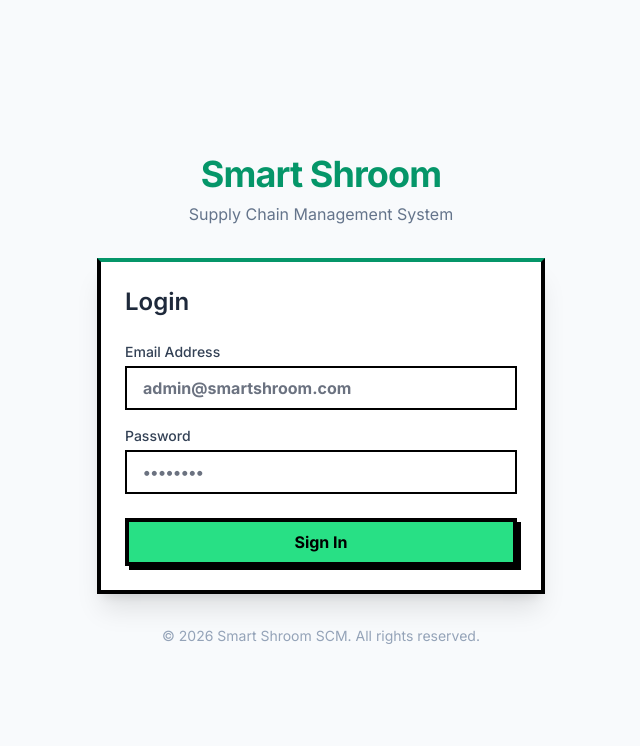
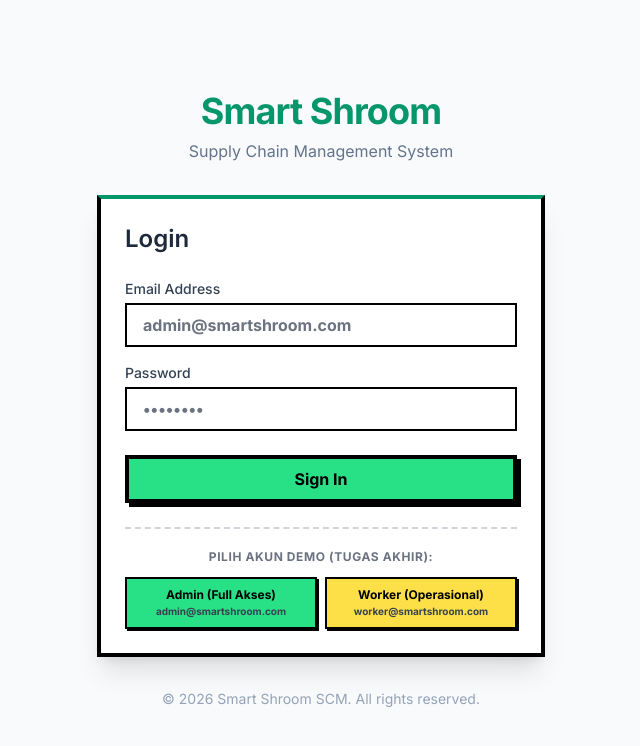
Before and after one commit to Kaz0342/TA, a React (Vite) app in the folder frontend/: page /login in a window 1280 px wide. Shown: the top 746 px of the page, without its empty margins (319-959 px from the left). Built offline with nearby package versions, Linux system fonts and the light colour scheme; no server answers.

Commit message:
feat(auth): add demo account buttons on login and clean user terminology

```diff
--- a/frontend/src/pages/Login.tsx
+++ b/frontend/src/pages/Login.tsx
@@ -82,6 +82,37 @@ export default function Login() {
               </Button>
             </div>
           </form>
+
+          {/* Quick Demo Accounts for TA Defense */}
+          <div className="mt-6 pt-5 border-t-2 border-dashed border-gray-300">
+            <p className="text-xs font-black uppercase tracking-wider text-gray-500 mb-3 text-center">
+              Pilih Akun Demo (Tugas Akhir):
+            </p>
+            <div className="grid grid-cols-2 gap-2">
+              <button
+                type="button"
+                onClick={() => {
+                  setEmail('admin@smartshroom.com');
+                  setPassword('password123');
+                }}
+                className="p-2 border-2 border-black bg-[#28e085] hover:bg-green-400 font-bold text-xs shadow-[2px_2px_0px_0px_rgba(0,0,0,1)] active:translate-x-0.5 active:translate-y-0.5 active:shadow-none transition-all flex flex-col items-center justify-center text-black"
+              >
+                <span className="font-black text-xs">Admin (Full Akses)</span>
+                <span className="text-[10px] text-gray-700">admin@smartshroom.com</span>
+              </button>
+              <button
+                type="button"
+                onClick={() => {
+                  setEmail('worker@smartshroom.com');
+                  setPassword('password123');
+                }}
+                className="p-2 border-2 border-black bg-yellow-300 hover:bg-yellow-400 font-bold text-xs shadow-[2px_2px_0px_0px_rgba(0,0,0,1)] active:translate-x-0.5 active:translate-y-0.5 active:shadow-none transition-all flex flex-col items-center justify-center text-black"
+              >
+                <span className="font-black text-xs">Worker (Operasional)</span>
+                <span className="text-[10px] text-gray-700">worker@smartshroom.com</span>
+              </button>
+            </div>
+          </div>
         </Card>
 
         <p className="text-center text-sm text-slate-400 mt-8">
```
Also changed, not shown: 2 other files (tests, documents, lock files or other folders).
